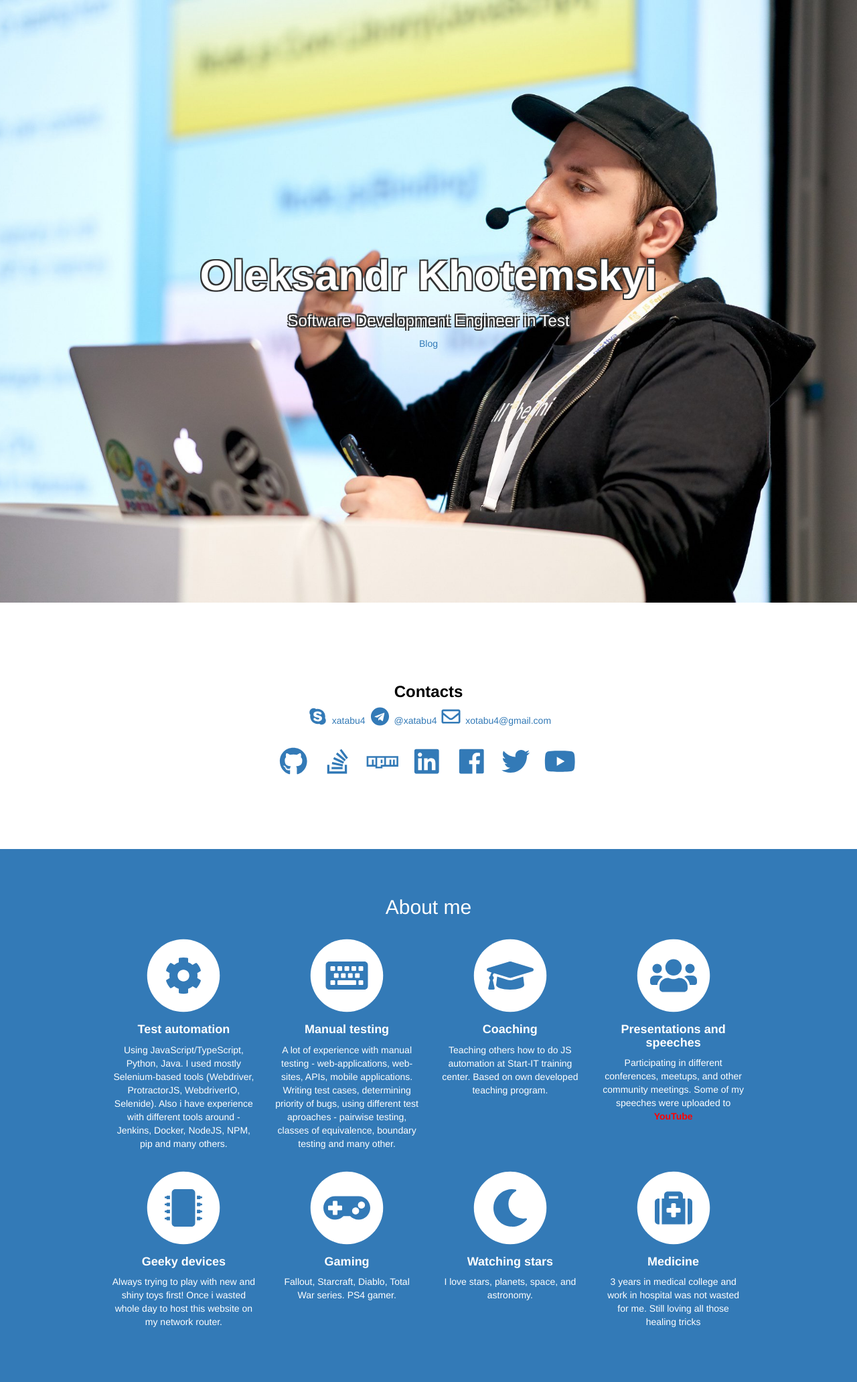
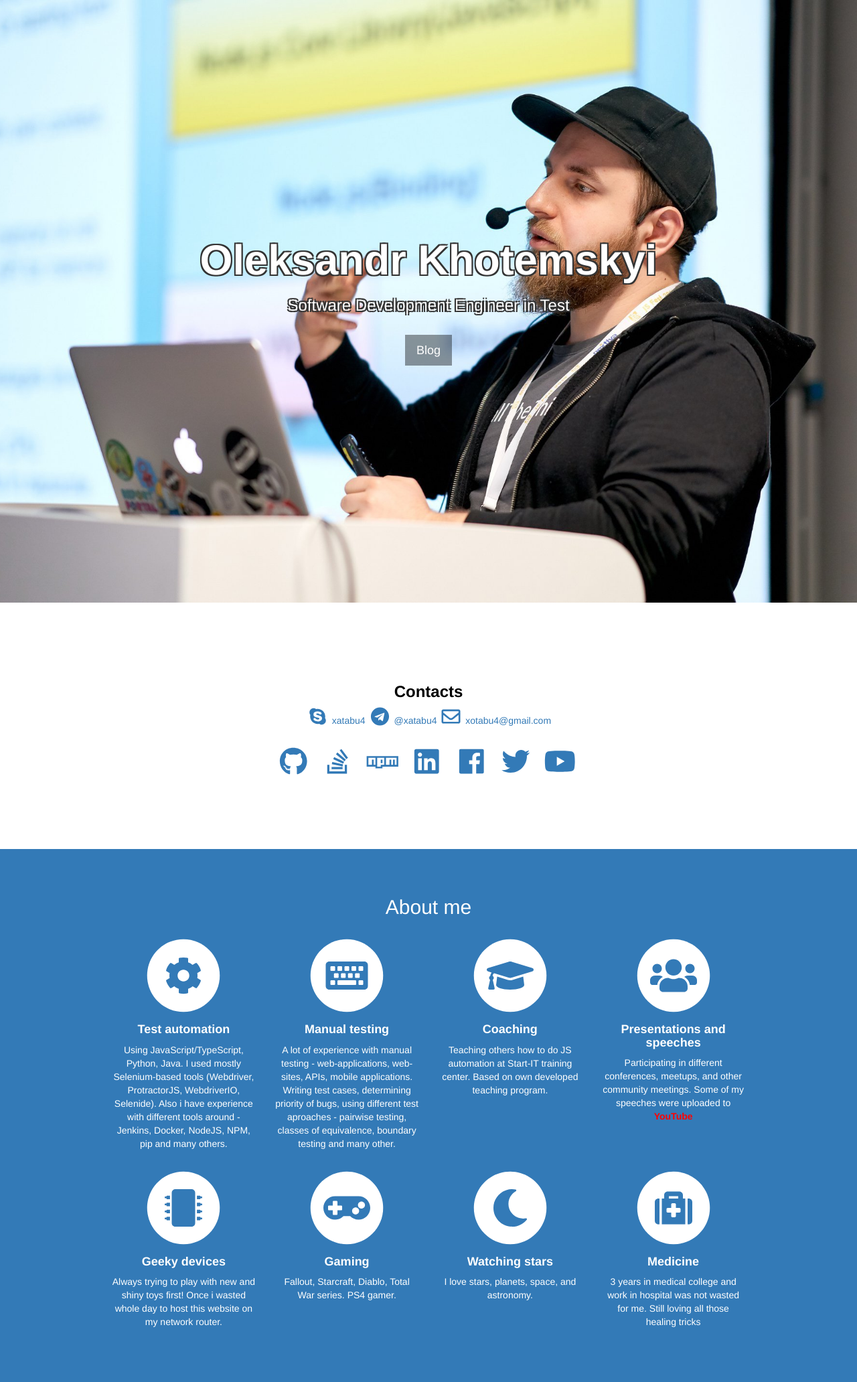
Before and after one commit to Xotabu4/xotabu4.github.io, a Jekyll site: the page built from index.html, in a window 1280 px wide. Shown: the whole page at 67% size. Built offline with Jekyll 4.4.1, drawn with Linux system fonts in a browser that asks for light colours; nearby versions of some CDN libraries.

Commit message:
blog button styled

```diff
--- a/_layouts/homepage.html
+++ b/_layouts/homepage.html
@@ -52,9 +52,8 @@
         <div class="text-vertical-center">
             <h1>Oleksandr Khotemskyi</h1>
             <h3>Software Development Engineer in Test</h3>
-            <a href="{{ site.baseurl }}/blog">Blog</a>
             <br>
-            <!--<a href="#about" class="btn btn-dark btn-lg">About me</a>-->
+            <a href="{{ site.baseurl }}/blog" class="btn btn-dark btn-lg">Blog</a>
         </div>
     </header>
     <!-- Footer -->
```
